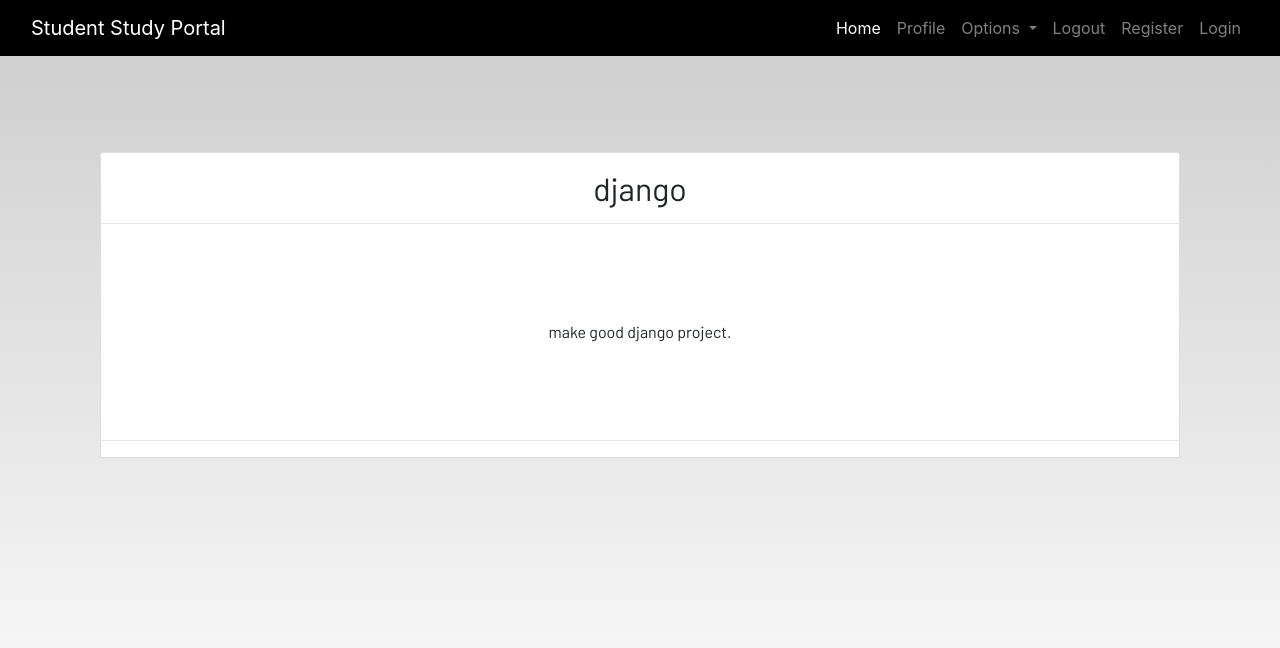
After one commit to aayush908/scholarsphere, a Django app: page /notes_detail/10/ in a window 1280 px wide. The commit adds this page. Shown: the top 648 px of the page. Run offline with Django 5.2, Linux system fonts and the light colour scheme; data comes from the database, SQL or seed files in the repository; some libraries are stand-ins or nearby versions; some web fonts are replaced.

Commit message:
complete notes

```diff
--- a/dashboard/templates/dashboard/notes.html
+++ b/dashboard/templates/dashboard/notes.html
@@ -1,7 +1,7 @@
 {% extends 'dashboard/base.html' %}
 {% load static %}
 {% load crispy_forms_tags %}
-{% load static %}
+
 
 
 
@@ -11,7 +11,7 @@
     <div class="row">
         {% for  note in notes %}
         <div class="col-md-3">
-            <a href="#">
+            <a href="{% url 'notes-detail' note.id %}">
                 <div class="card">
                     <div class="card-header">{{note.title}}</div>
                     <div class="card-body">{{note.description}}</div>
--- /dev/null
+++ b/dashboard/templates/dashboard/notes_detail.html
@@ -0,0 +1,26 @@
+{% extends 'dashboard/base.html' %}
+{% load static %}
+{% block content %}
+
+<section class='text-center container'>
+
+    <div class="container">
+
+        <div class="content-section p-0 mt-5">
+
+            <div class="m-3">
+                <h2>{{notes.title}}</h2>
+            </div>
+
+            <hr class="p-0 m-0">
+            <p class="description m-5 p-5">
+                {{notes.description}}
+            </p>
+            <hr>
+        </div>
+
+    </div>
+
+</section>
+
+{% endblock content %}
--- a/dashboard/urls.py
+++ b/dashboard/urls.py
@@ -5,5 +5,5 @@ urlpatterns = [
     path('', views.home , name = "home"),
     path('notes/', views.note , name = "notes"),
     path('delete/<int:pk>/' , views.delete , name  ="delete-note"),
-
+    path('notes_detail/<int:pk>/' , views.NotesDetailView.as_view() , name  ="notes-detail"),
 ]
--- a/dashboard/views.py
+++ b/dashboard/views.py
@@ -3,6 +3,9 @@ from . models import notes
 from django.urls import reverse
 from . forms import *
 from django.contrib import messages
+from django.views import generic
+
+
 # Create your views here.
 def home(request):
     return render(request , 'dashboard/home.html')
@@ -28,3 +31,6 @@ def delete(request , pk = None):
 
     notes.objects.get(id = pk).delete()
     return redirect('notes')
+
+class  NotesDetailView(generic.DetailView):
+    model = notes
```
